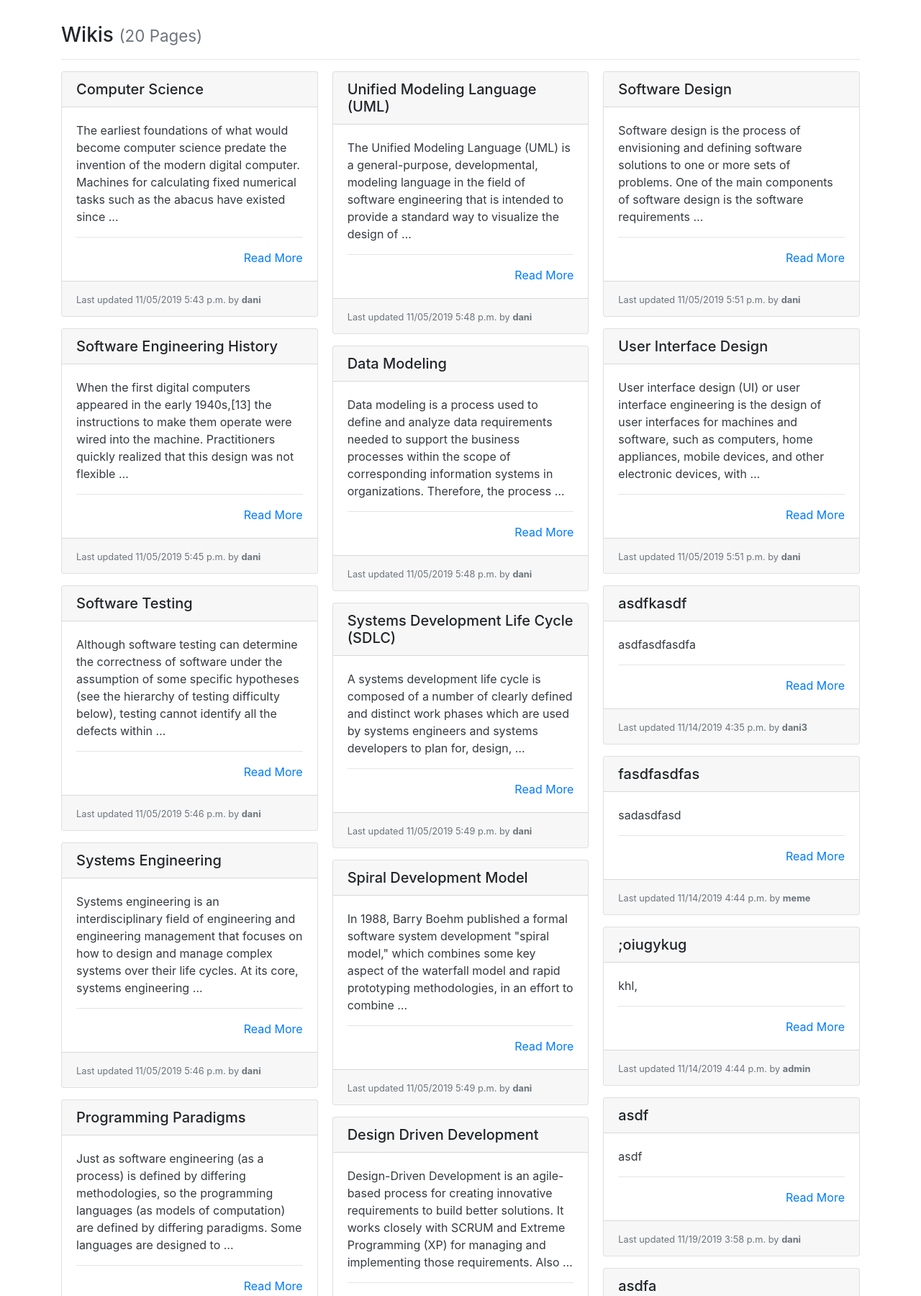
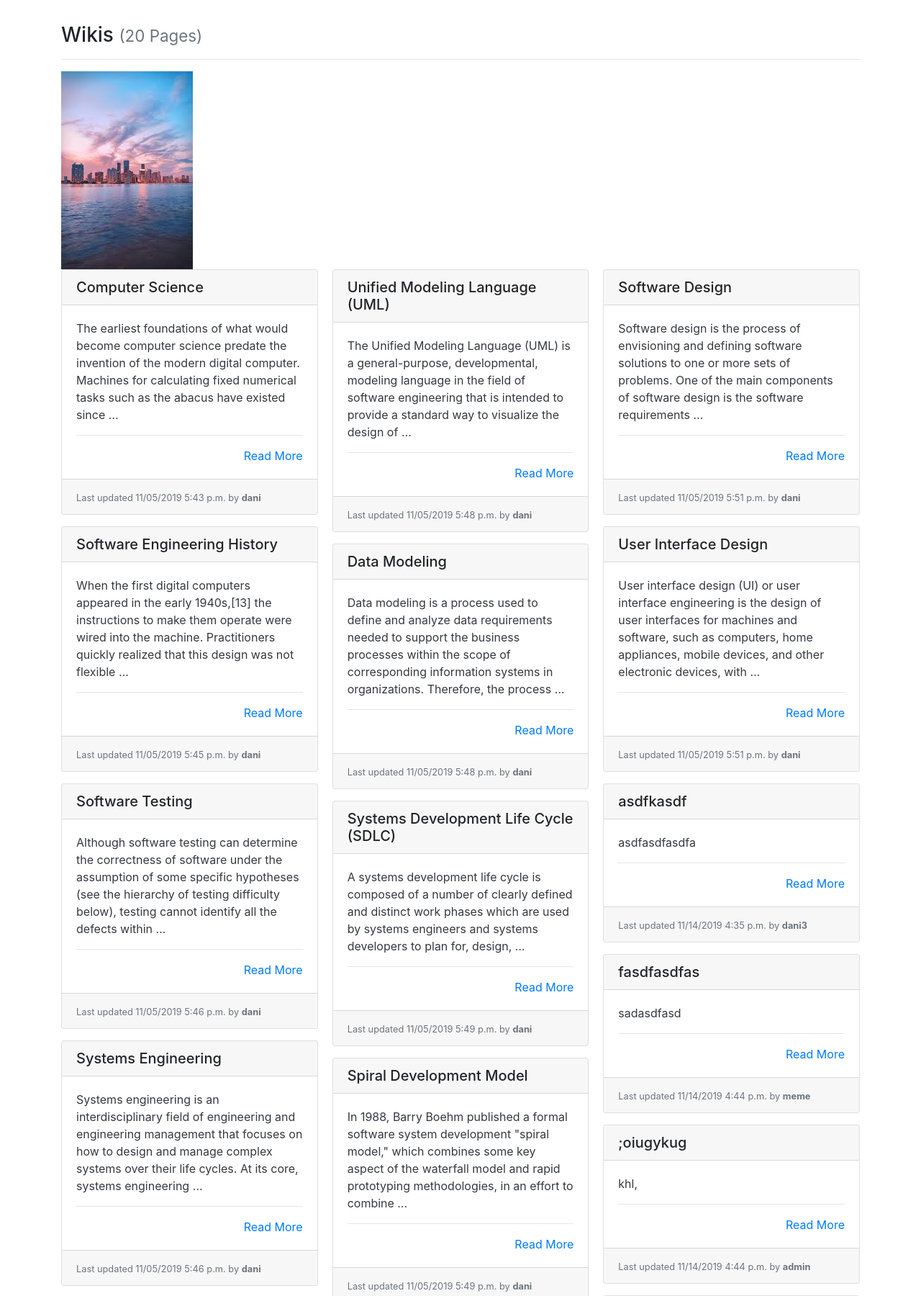
Before and after one commit to tempor1s/makewiki-v2, a Django app: page / in a window 1280 px wide. Shown: the part 56-1856 px from the top of the page at 72% size. Run offline with Django 3.2, Linux system fonts and the light colour scheme; data comes from the database, SQL or seed files in the repository; some libraries are stand-ins or nearby versions.

Commit message:
[add] static file support

```diff
--- a/makewiki/settings.py
+++ b/makewiki/settings.py
@@ -130,6 +130,10 @@
 
 STATIC_URL = '/static/'
 
+STATICFILES_DIRS = [
+    os.path.join(BASE_DIR, 'static')
+]
+
 # wiki app settings
 WIKI_PAGE_TITLE_MAX_LENGTH = 600
 
--- a/makewiki/urls.py
+++ b/makewiki/urls.py
@@ -15,6 +15,9 @@
 """
 from django.contrib import admin
 from django.urls import path, include
+
+from django.conf import settings
+from django.conf.urls.static import static
 
 """
 CHALLENGES:
@@ -36,4 +39,4 @@
 
     # Signup
     path('accounts/', include('accounts.urls'))
-]
+] + static(settings.STATIC_URL, document_root=settings.STATIC_ROOT)
--- /dev/null
+++ b/static/styles.css
@@ -0,0 +1,4 @@
+html {
+    background-color: black;
+    font: blue;
+}
--- a/templates/base.html
+++ b/templates/base.html
@@ -6,6 +6,8 @@
     <script src="https://kit.fontawesome.com/e7c15fdb77.js" crossorigin="anonymous"></script>
     <link rel="stylesheet" href="https://stackpath.bootstrapcdn.com/bootstrap/4.3.1/css/bootstrap.min.css"
       integrity="sha384-ggOyR0iXCbMQv3Xipma34MD+dH/1fQ784/j6cY/iJTQUOhcWr7x9JvoRxT2MZw1T" crossorigin="anonymous">
+    {% load static %}
+    <link rel="stylesheet" type="text/css" href="{% static 'styles.css' %}">
     <title>makewiki</title>
   </head>
   <body>
--- a/wiki/templates/list.html
+++ b/wiki/templates/list.html
@@ -1,8 +1,10 @@
 {% extends "base.html" %}
+{% load static %}
 
 {% block content %}
   <h3>Wikis {% if pages %}<small class="text-muted">({{ pages|length }} Page{{ pages|length|pluralize:"s" }})</small>{% endif %}</h3>
   <hr>
+  <img src="{% static "download.jpeg" %}" alt="My image">
   {% if pages %}
     <div class="card-columns">
       {% for page in pages %}
```
Also changed, not shown: static/download.jpeg (added).
